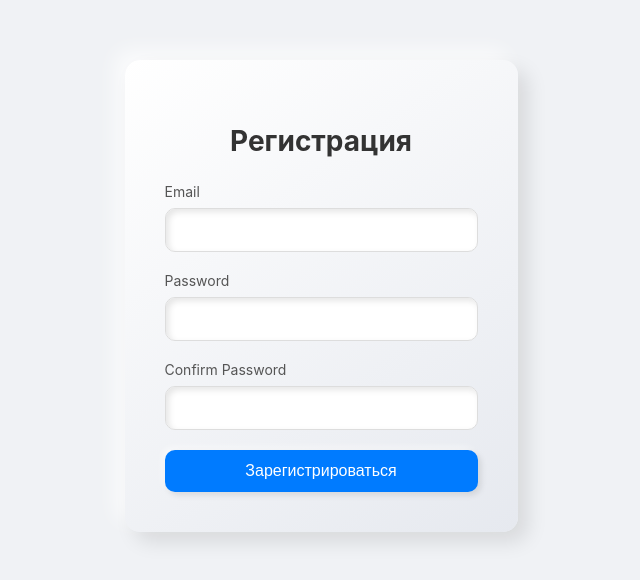
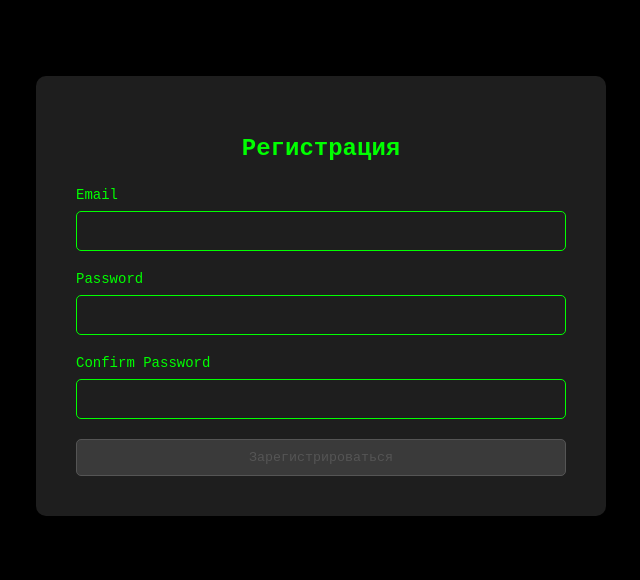
Before and after one commit to s1vo/my-app, a React (Create React App) app in the folder my-app/: page / in a window 1280 px wide. Shown: the part 104-684 px from the top of the page, without its empty margins (359-999 px from the left). Built offline with nearby package versions, Linux system fonts and the light colour scheme.

Commit message:
Регистрация с React Hook Form и Yup

```diff
--- a/my-app/src/app.js
+++ b/my-app/src/app.js
@@ -1,94 +1,62 @@
-import React, { useState } from 'react';
+import React, { useRef } from 'react';
+import { useForm } from 'react-hook-form';
+import { yupResolver } from '@hookform/resolvers/yup';
+import * as Yup from 'yup';
 import styles from './app.module.css';
-
 const App = () => {
-	const [form, setForm] = useState({
-		email: '',
-		password: '',
-		confirmPassword: '',
+	const validationSchema = Yup.object().shape({
+		email: Yup.string()
+			.required('Email is required')
+			.email('Email is invalid'),
+		password: Yup.string()
+			.required('Password is required')
+			.min(6, 'Password must be at least 6 characters'),
+		confirmPassword: Yup.string()
+			.required('Confirm Password is required')
+			.oneOf([Yup.ref('password')], 'Passwords do not match'),
 	});
 
-	const [errors, setErrors] = useState({});
+	const {
+		register,
+		handleSubmit,
+		formState: { errors, isValid },
+	} = useForm({
+		resolver: yupResolver(validationSchema),
+		mode: 'onChange',
+	});
 
-	const validate = () => {
-		const newErrors = {};
+	const submitButtonRef = useRef(null);
 
-		if (!form.email) {
-			newErrors.email = 'Требуется электронная почта';
-		} else if (!/\S+@\S+\.\S+/.test(form.email)) {
-			newErrors.email = 'Адрес электронной почты недействителен';
-		}
-
-		if (!form.password) {
-			newErrors.password = 'Требуется ввести пароль';
-		} else if (form.password.length < 6) {
-			newErrors.password = 'Пароль должен содержать не менее 6 символов';
-		}
-
-		if (form.confirmPassword !== form.password) {
-			newErrors.confirmPassword = 'Пароли не совпадают';
-		}
-
-		setErrors(newErrors);
-		return Object.keys(newErrors).length === 0;
-	};
-
-	const handleChange = (e) => {
-		setForm({ ...form, [e.target.name]: e.target.value });
-	};
-
-	const handleSubmit = (e) => {
-		e.preventDefault();
-		if (validate()) {
-			console.log(form);
+	const onSubmit = (data) => {
+		console.log(data);
+		if (submitButtonRef.current) {
+			submitButtonRef.current.focus();
 		}
 	};
 
 	return (
 		<div className={styles.formContainer}>
-			<form onSubmit={handleSubmit}>
+			<form onSubmit={handleSubmit(onSubmit)}>
 				<h2>Регистрация</h2>
 				<div className={styles.inputGroup}>
 					<label htmlFor="email">Email</label>
-					<input
-						type="email"
-						id="email"
-						name="email"
-						value={form.email}
-						onChange={handleChange}
-						required
-					/>
-					{errors.email && <p className={styles.error}>{errors.email}</p>}
+					<input type="email" id="email" {...register('email')} />
+					{errors.email && <p className={styles.error}>{errors.email.message}</p>}
 				</div>
 				<div className={styles.inputGroup}>
 					<label htmlFor="password">Password</label>
-					<input
-						type="password"
-						id="password"
-						name="password"
-						value={form.password}
-						onChange={handleChange}
-						required
-					/>
-					{errors.password && <p className={styles.error}>{errors.password}</p>}
+					<input type="password" id="password" {...register('password')} />
+					{errors.password && <p className={styles.error}>{errors.password.message}</p>}
 				</div>
 				<div className={styles.inputGroup}>
 					<label htmlFor="confirm-password">Confirm Password</label>
-					<input
-						type="password"
-						id="confirm-password"
-						name="confirmPassword"
-						value={form.confirmPassword}
-						onChange={handleChange}
-						required
-					/>
-					{errors.confirmPassword && (
-						<p className={styles.error}>{errors.confirmPassword}</p>
-					)}
+					<input type="password" id="confirm-password" {...register('confirmPassword')} />
+					{errors.confirmPassword && <p className={styles.error}>{errors.confirmPassword.message}</p>}
 				</div>
 				<button
 					type="submit"
-					disabled={Object.keys(errors).length > 0 || !form.email || !form.password || !form.confirmPassword}
+					disabled={!isValid}
+					ref={submitButtonRef}
 				>
 					Зарегистрироваться
 				</button>
--- a/my-app/src/app.module.css
+++ b/my-app/src/app.module.css
@@ -1,19 +1,20 @@
 /* Контейнер формы */
 .formContainer {
-	background: linear-gradient(145deg, #ffffff, #e6e9ef);
+	background: #1e1e1e;
 	padding: 40px;
-	border-radius: 15px;
-	box-shadow: 10px 10px 20px rgba(0, 0, 0, 0.1), -10px -10px 20px rgba(255, 255, 255, 0.7);
-	max-width: 400px;
+	border-radius: 10px;
+	box-shadow: 0 0 10px rgba(0, 0, 0, 0.5);
+	min-width: 410px;
 	width: 100%;
 }
 
 /* Заголовок формы */
 form h2 {
 	margin-bottom: 25px;
-	font-size: 28px;
-	color: #333333;
+	font-size: 24px;
+	color: #00ff00;
 	text-align: center;
+	font-family: 'Courier New', Courier, monospace;
 	font-weight: bold;
 }
 
@@ -27,51 +28,53 @@ form h2 {
 	display: block;
 	margin-bottom: 8px;
 	font-size: 14px;
-	color: #555555;
+	color: #00ff00;
+	font-family: 'Courier New', Courier, monospace;
 }
 
 /* Поля ввода */
 .inputGroup input {
 	width: 100%;
-	padding: 12px;
+	padding: 10px;
 	font-size: 16px;
-	border: 1px solid #dddddd;
-	border-radius: 10px;
+	color: #00ff00;
+	background: #1e1e1e;
+	border: 1px solid #00ff00;
+	border-radius: 5px;
 	box-sizing: border-box;
-	box-shadow: inset 3px 3px 6px rgba(0, 0, 0, 0.1), inset -3px -3px 6px rgba(255, 255, 255, 0.5);
-	transition: all 0.3s ease;
+	font-family: 'Courier New', Courier, monospace;
 }
 
 /* Эффект при фокусе на поле ввода */
 .inputGroup input:focus {
 	outline: none;
-	border-color: #007bff;
-	box-shadow: 0px 0px 5px rgba(0, 123, 255, 0.5), inset 3px 3px 6px rgba(0, 0, 0, 0.1), inset -3px -3px 6px rgba(255, 255, 255, 0.5);
+	border-color: #00ff00;
+	background: #2b2b2b;
+}
+
+/* Ошибка */
+.error {
+	color: #ff0000;
+	font-size: 14px;
+	font-weight: bold;
+	font-family: 'Courier New', Courier, monospace;
 }
 
 /* Стилизация кнопки */
 button {
 	width: 100%;
-	padding: 12px;
-	font-size: 16px;
-	background-color: #007bff;
-	color: #ffffff;
-	border: none;
-	border-radius: 10px;
+	padding: 10px;
+	background-color: #1e1e1e;
+	color: #00ff00;
+	border: 1px solid #00ff00;
+	border-radius: 5px;
 	cursor: pointer;
-	transition: all 0.3s ease;
-	box-shadow: 3px 3px 6px rgba(0, 0, 0, 0.1), -3px -3px 6px rgba(255, 255, 255, 0.5);
+	font-family: 'Courier New', Courier, monospace;
 }
 
-/* Эффект при наведении на кнопку */
-button:hover {
-	background-color: #0056b3;
-	box-shadow: 0px 5px 10px rgba(0, 123, 255, 0.3);
+button:disabled {
+	background-color: #3a3a3a;
+	color: #555555;
+	cursor: not-allowed;
+	border-color: #555555;
 }
-
-/* Эффект при клике на кнопку */
-button:active {
-	background-color: #004494;
-	box-shadow: inset 2px 2px 5px rgba(0, 0, 0, 0.2);
-	transform: translateY(2px);
-}
--- a/my-app/src/index.css
+++ b/my-app/src/index.css
@@ -10,7 +10,7 @@ body {
 		'Ubuntu', 'Cantarell', 'Fira Sans', 'Droid Sans', 'Helvetica Neue', sans-serif;
 	-webkit-font-smoothing: antialiased;
 	-moz-osx-font-smoothing: grayscale;
-	background-color: #f0f2f5;
+	background-color: #000000;
 	display: flex;
 	justify-content: center;
 	align-items: center;
```
